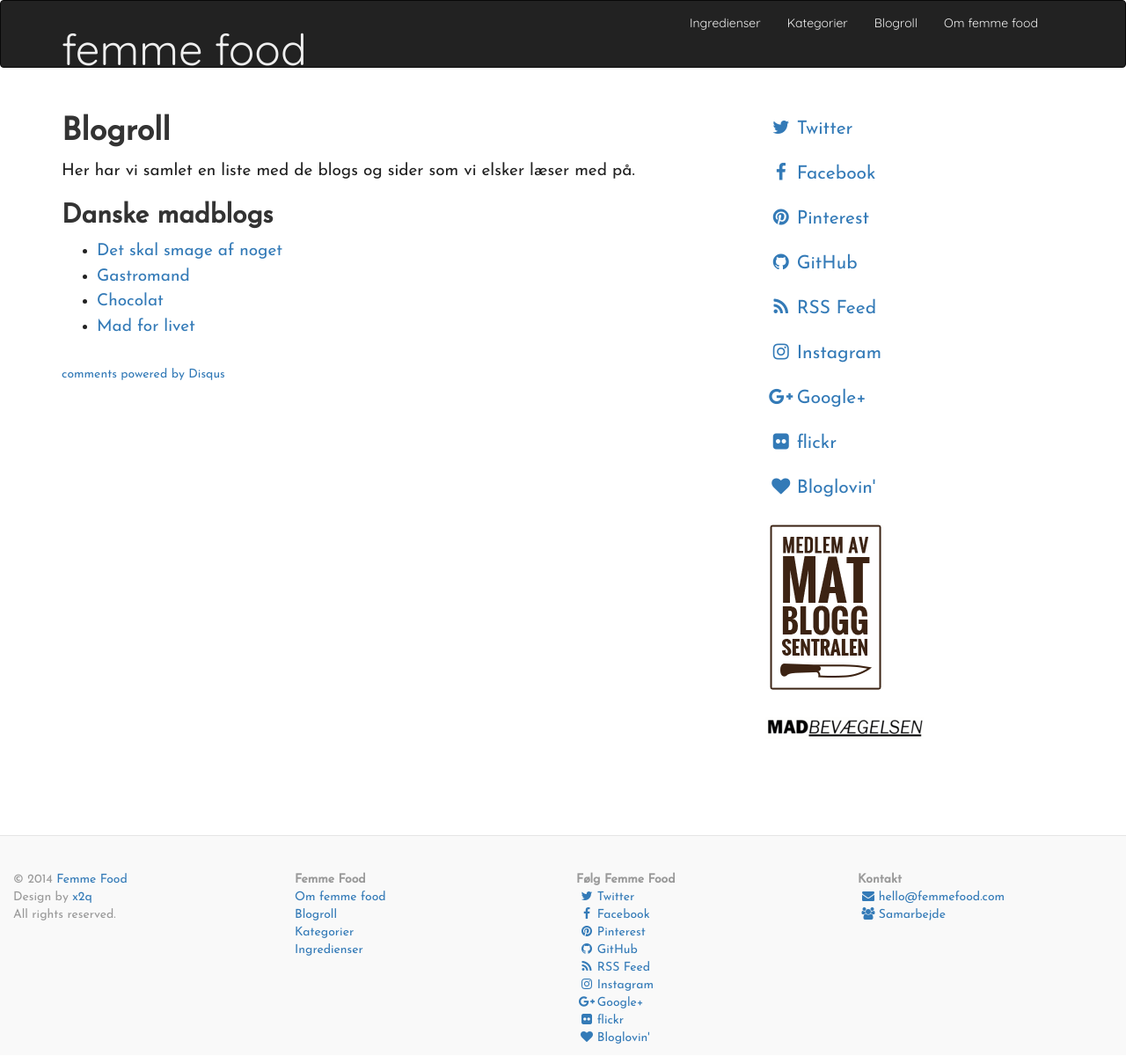
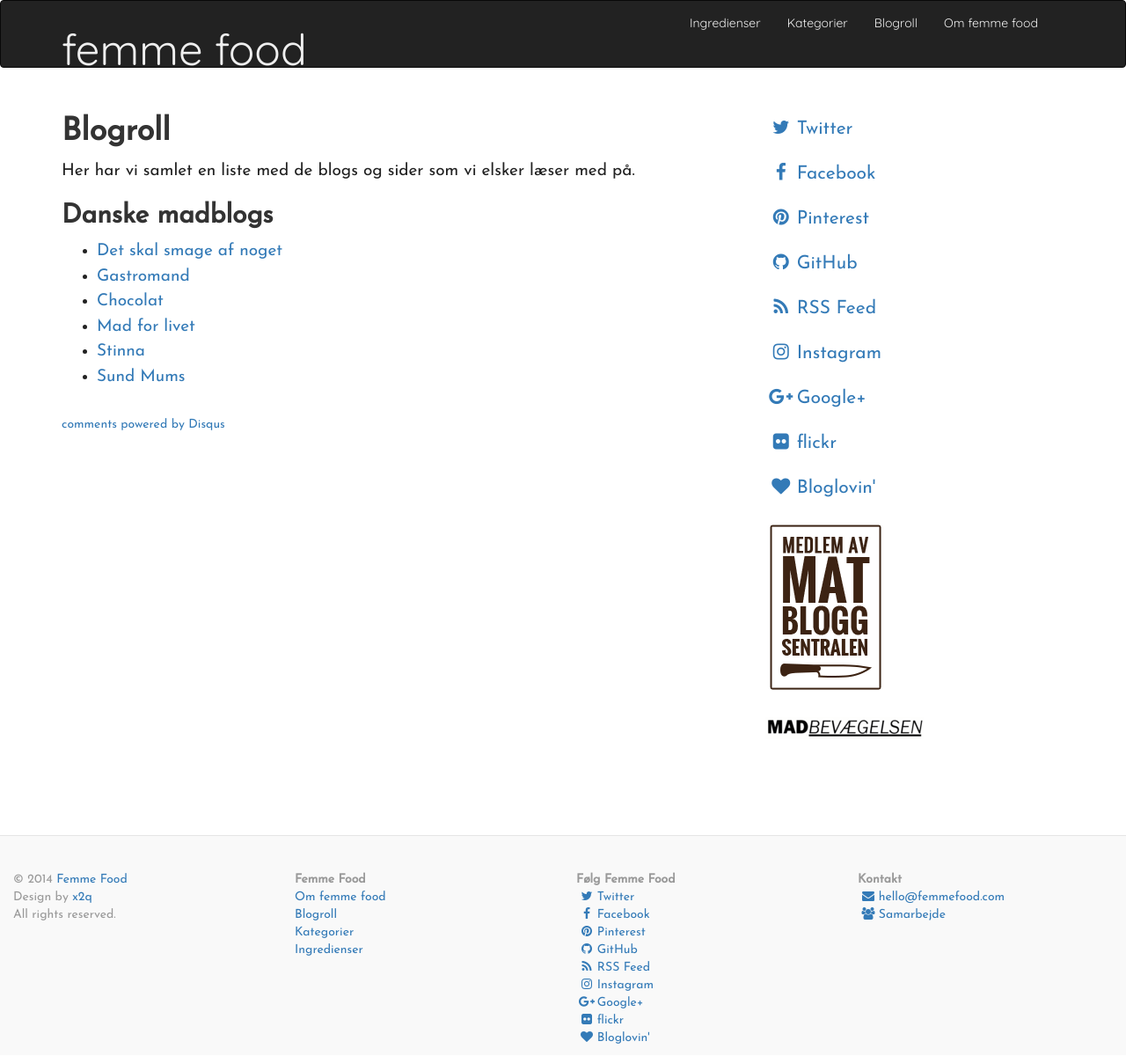
Before and after one commit to femmefood/femmefood.com, a Jekyll site: the page built from blogroll/index.md, in a window 1280 px wide. Shown: the whole page at 88% size. Built offline with Jekyll 4.4.1, drawn with Linux system fonts in a browser that asks for light colours; nearby versions of some CDN libraries; Markdown is read by kramdown in place of the engine named in the settings; comment, search, counter and statistics services are not loaded.

Commit message:
added blogs

```diff
--- a/blogroll/index.md
+++ b/blogroll/index.md
@@ -12,3 +12,5 @@ Her har vi samlet en liste med de blogs og sider som vi elsker læser med på.
 * [Gastromand](http://gastromand.dk/)
 * [Chocolat](http://chocolat.dk/)
 * [Mad for livet](http://www.madforlivet.com/)
+* [Stinna](http://www.stinna.dk/)
+* [Sund Mums](http://www.sundmums.dk/)
```
